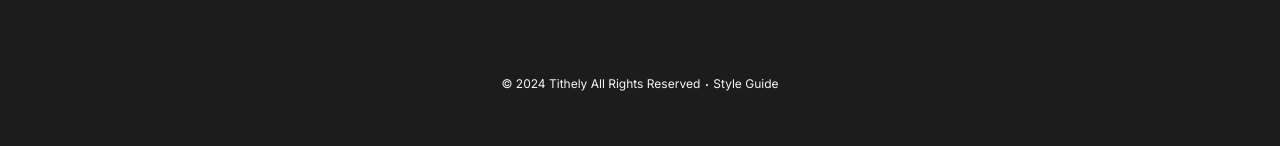
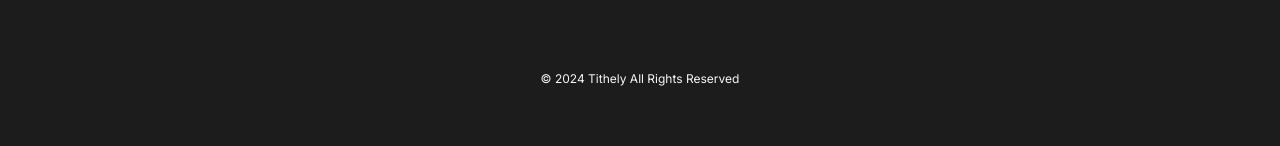
Before and after one commit to JonKohJJ/tithely-supabase, a React (Vite) app: page /tithely-supabase/login in a window 1280 px wide. Shown: the part 806-952 px from the top of the page. Built offline with nearby package versions, Linux system fonts and the light colour scheme; no server answers; the database is empty.

Commit message:
debugging deployment

```diff
--- a/src/components/Footer/Footer.tsx
+++ b/src/components/Footer/Footer.tsx
@@ -1,13 +1,13 @@
 import './Footer_Style.css'
-import { Link } from 'react-router-dom'
+// import { Link } from 'react-router-dom'
 
 const Footer = () => {
   return (
     <section className="footer-section flex justify-center py-[50px] mt-auto">
       <div className="mycontainer flex justify-center items-center gap-1">
         <p className="fs-caption">&copy; {new Date().getFullYear()} Tithely All Rights Reserved</p>
-        <p className="fs-base">∙</p>
-        <Link to='/style-guide' className="fs-caption">Style Guide</Link>
+        {/* <p className="fs-base">∙</p> */}
+        {/* <Link to='/style-guide' className="fs-caption">Style Guide</Link> */}
       </div>
     </section>
   )
```
